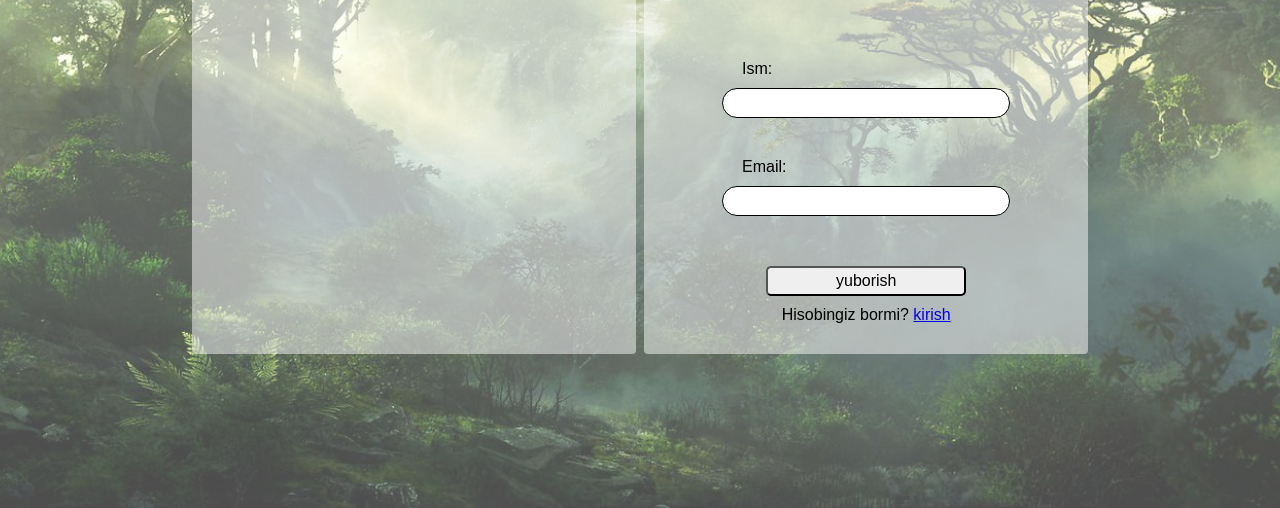
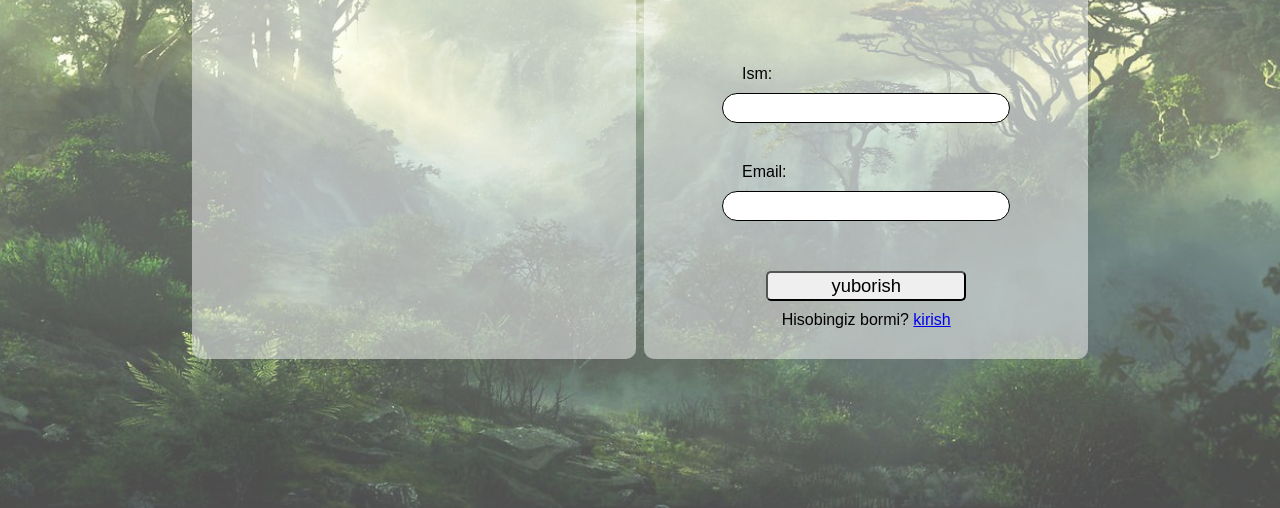
Before and after one commit to oybek-mominov/form, a plain HTML site: page index.html in a window 1280 px wide. Shown: the part 292-800 px from the top of the page. Drawn offline with Linux system fonts and the light colour scheme.

Commit message:
tugmaga ichki hotira link qoshildi

```diff
--- a/index.css
+++ b/index.css
@@ -35,7 +35,7 @@ body::before {
 .box > div {
     width: 49.5%;
     background: rgba(255, 255, 255, 0.485);
-    border-radius: 4px;
+    border-radius: 10px;
     /* box-sizing: border-box; */
 }
 
@@ -52,6 +52,7 @@ body::before {
 }
 
 .forma > h2 {
+    font-size: 2rem;
     text-align: center;
     margin: 70px 0;
 }
@@ -77,7 +78,16 @@ body::before {
     margin: 20px auto;
     margin-bottom: 0;
     font-size: 1rem;
+    cursor: pointer;
     transition: all 0.2s ease-in-out;
+}
+
+.forma > button > a {
+    display: inline-block;
+    width: 100%;
+    text-decoration: none;
+    font-size: 1.15rem;
+    color: black;
 }
 
 .forma > button:hover {
--- a/index.html
+++ b/index.html
@@ -18,8 +18,8 @@
                 <input type="text" id="ism">
                 <p>Email:</p>
                 <input type="email" id="email">
-                <button>yuborish</button>
-                <p>Hisobingiz bormi? <a href="#">kirish</a></p>
+                <button><a href="/" target="_blank">yuborish</a></button>
+                <p>Hisobingiz bormi? <a href="#" target="_blank">kirish</a></p>
             </form>
         </div>
     </div>
```
